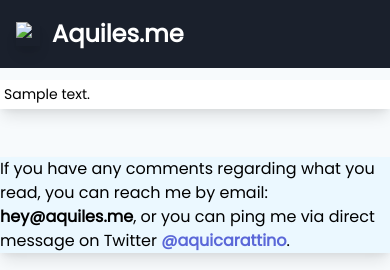
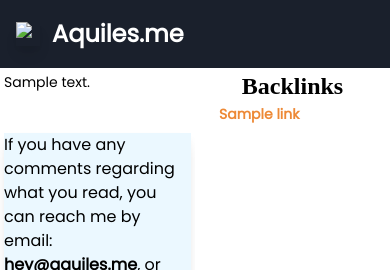
Before and after one commit to aquilesC/static_website_builder, a Python web app: template templates/article.html in a window 390 px wide. Shown: the top 270 px of the page. Run offline with Jinja, Linux system fonts and the light colour scheme; the template is opened without the code that fills it: most values are stand-ins (such as "Sample title", 1, 10 or a date in 2020); some libraries are stand-ins or nearby versions.

Commit message:
Added sidebar with backlinks and footer for mobile. Removed substack

```diff
--- a/templates/article.html
+++ b/templates/article.html
@@ -1,47 +1,81 @@
 {% extends "base.html" %}
 {% block main %}
-    <div class="mb-12 bg-white shadow-lg p-1 md:p-6">
+    <div class="flex mt-5 md:w-screen">
+        <div class="w-full md:w-4/5">
+            <div class="mb-12 bg-white shadow-lg p-1 md:rounded md:mx-16">
                 {% block content %}
                     {% if content %}
                         {{ content }}
+                        <div class="comments mt-10">
+                            <script src="https://utteranc.es/client.js"
+                                    repo="aquilesC/aquiles.me"
+                                    issue-term="pathname"
+                                    label="comment"
+                                    theme="github-light"
+                                    crossorigin="anonymous"
+                                    async>
+                            </script>
+                        </div>
                     {% else %}
                         <h1>{{ title }}</h1>
-                <p class="text-base">This element has no content, which means it was automatically created because
-                    something else links here. If you want to learn more about how this website works, head to our <a
-                            href="/about">about page</a></p>
-                <p class="text-base"><span class="font-extrabold">These other pages link here:</span>
-                <ul>
-                    {% for link in inbound_links %}
-                        <li><a class="wikilink" href="{{ link }}">{{ link }}</a></li>
-                    {% endfor %}
-                </ul>
+                        <p class="text-base">This element has no content, which means it was automatically created
+                            because
+                            something else links here. If you want to learn more about how this website works, head to
+                            our
+                            <a class="wikilink" href="/about">about page</a>
                         </p>
-            {% endif %}
-        {% endblock content %}
-    </div>
-    <div class="bg-blue-100">
-        <p class="md:p-8 shadow-lg">
-            If you have any comments regarding what you read, you can reach me by email: <b>hey@aquiles.me</b>,
-            or you can ping me via direct message on Twitter <a
-                href="https://twitter.com/aquicarattino">@aquicarattino</a>.
-        </p>
-    </div>
-    <div>
-        <iframe src="https://aquiles.substack.com/embed" width="100%" height="320"
-                style="border:1px solid #EEE; background:white;" frameborder="0" scrolling="no"></iframe>
-    </div>
-    <div class="mt-10 p-4 md:p-8 bg-gray-300">
-        <h4 class="text-2xl font-serif font-semibold">Backlinks</h4>
-        <p class="leading-4">These are the pages that link in here. If you are curious about why there is
-            no pagination nor recommended articles, you can check our <a href="/about">about page</a></p>
-        {% if not inbound_links %}
-            <div class="text-sm">Nothing links here, how did you reach this page then?</div>
-        {% else %}
-            <ul>
+                        <span class="font-extrabold">These other pages link here:</span>
+                        <ul class="text-base">
                             {% for link in inbound_links %}
                                 <li><a class="wikilink" href="{{ link }}">{{ link }}</a></li>
                             {% endfor %}
                         </ul>
                     {% endif %}
+                {% endblock content %}
+                <div class="bg-blue-100">
+                    <p class="md:mt-10 md:p-8 shadow-lg">
+                        If you have any comments regarding what you read, you can reach me by email:
+                        <b>hey@aquiles.me</b>,
+                        or you can ping me via direct message on Twitter <a
+                            href="https://twitter.com/aquicarattino">@aquicarattino</a>.
+                    </p>
+                </div>
+            </div>
+        </div>
+        <div class="w-full md:w-1/5 bg-white md:shadow-lg px-2 text-center fixed bottom-0 md:pt-8 md:right-0 h-24 md:h-full overflow-x-auto md:overflow-x-hidden md:overflow-y-auto md:border-r-4 md:border-gray-600">
+            <div class="md:relative mx-auto ">
+                <h4 class="text-2xl font-serif font-semibold">Backlinks</h4>
+                {% if not inbound_links %}
+                    <div class="text-sm">Nothing links here, how did you reach this page then?</div>
+                {% else %}
+                    <ul class="list-reset flex flex-row md:flex-col text-center md:text-left"  style="list-style: none">
+                        {% for link in inbound_links %}
+                            <li class="mr-3 flex-1">
+                                <a href="{{ link.link }}"
+                                   class="wikilink block py-1 md:py-1 pl-1 align-middle">{{ link.title }}
+                                    <span class="pb-1 md:pb-0 text-xs md:text-base text-gray-900 block md:inline-block"></span>
+                                </a>
+                            </li>
+                        {% endfor %}
+                    </ul>
+                {% endif %}
+            </div>
+        </div>
+        {#
+<!--    <div class="mt-10 p-4 md:p-8 bg-gray-300">-->
+<!--        <h4 class="text-2xl font-serif font-semibold">Backlinks</h4>-->
+<!--        <p class="leading-4">These are the pages that link in here. If you are curious about why there is-->
+<!--            no pagination nor recommended articles, you can check our <a href="/about">about page</a></p>-->
+<!--        {% if not inbound_links %}-->
+<!--        <div class="text-sm">Nothing links here, how did you reach this page then?</div>-->
+<!--        {% else %}-->
+<!--        <ul>-->
+<!--            {% for link in inbound_links %}-->
+<!--            <li><a class="wikilink" href="{{ link }}">{{ link }}</a></li>-->
+<!--            {% endfor %}-->
+<!--        </ul>-->
+<!--        {% endif %}-->
+<!--    </div>-->
+  #}
     </div>
 {% endblock main %}
--- a/templates/base.html
+++ b/templates/base.html
@@ -30,13 +30,13 @@
     </div>
 </nav>
 
-<div class="container px-0 md:px-2 text-sm md:text-base xl:text-lg py-3 md:py-12 max-w-4xl mx-auto">
+<div class="container px-0 text-sm md:text-base xl:text-lg">
     {% block main %}
     {% endblock main %}
 </div>
 <div class="bg-gray-200 p-3 w-full">
     <div class="m-2 p-2 inline-block text-center">&copy; 2020 Aquiles Carattino</div>
-    <div class="m-2 p-2 inline-block text-center"><a href="/privacy_policy">Privacy Policy</a</div>
+    <div class="m-2 p-2 inline-block text-center"><a class="wikilink" href="/privacy_policy">Privacy Policy</a></div>
     <div class="m-2 p-2 inline-block text-center align-middle">
         <a rel="license" href="http://creativecommons.org/licenses/by-sa/4.0/">
             <img alt="Creative Commons License"
```
Also changed, not shown: templates/index.html (+1 -17 lines). Lines whose indentation alone changed are shown as unchanged.
